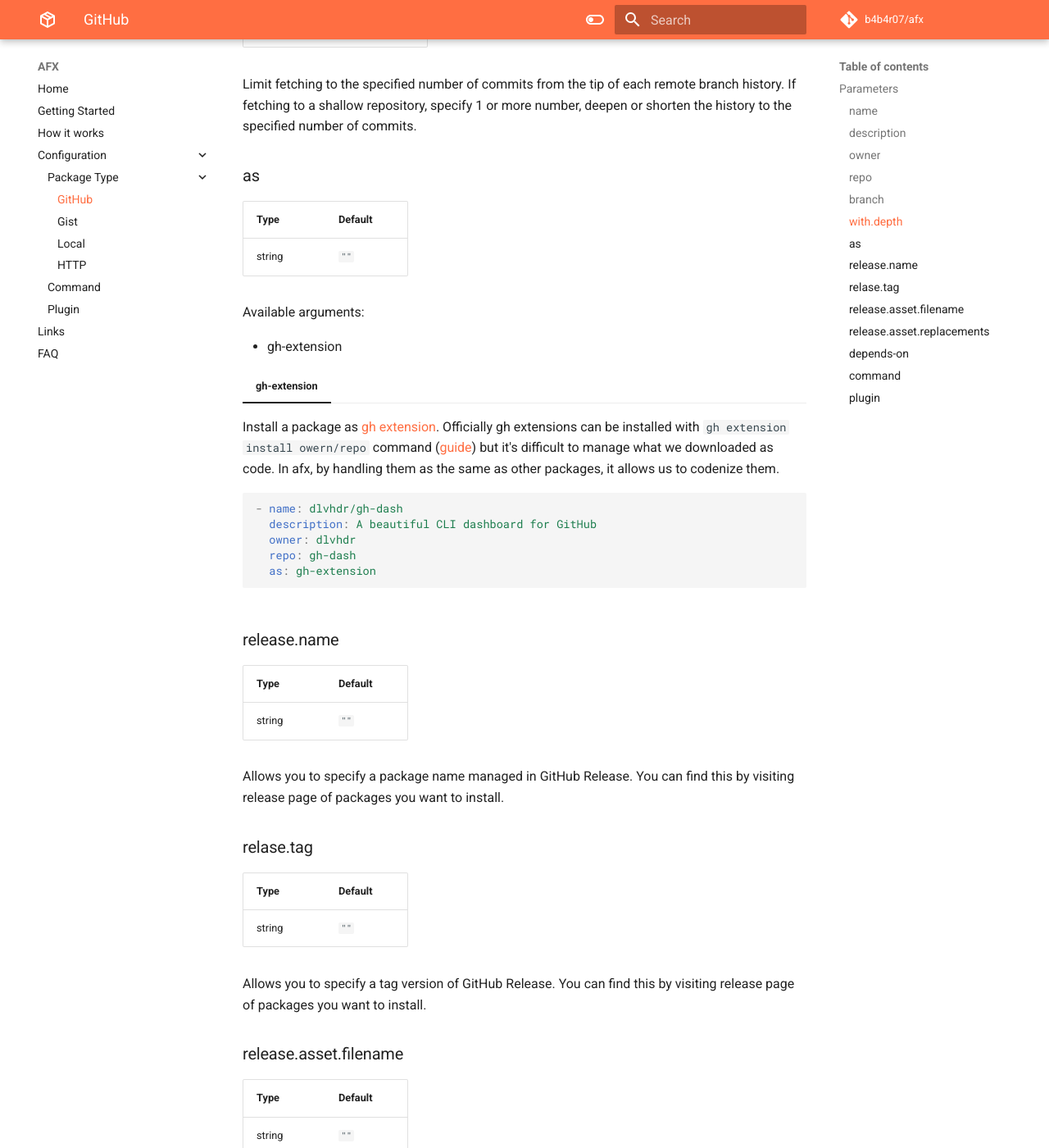
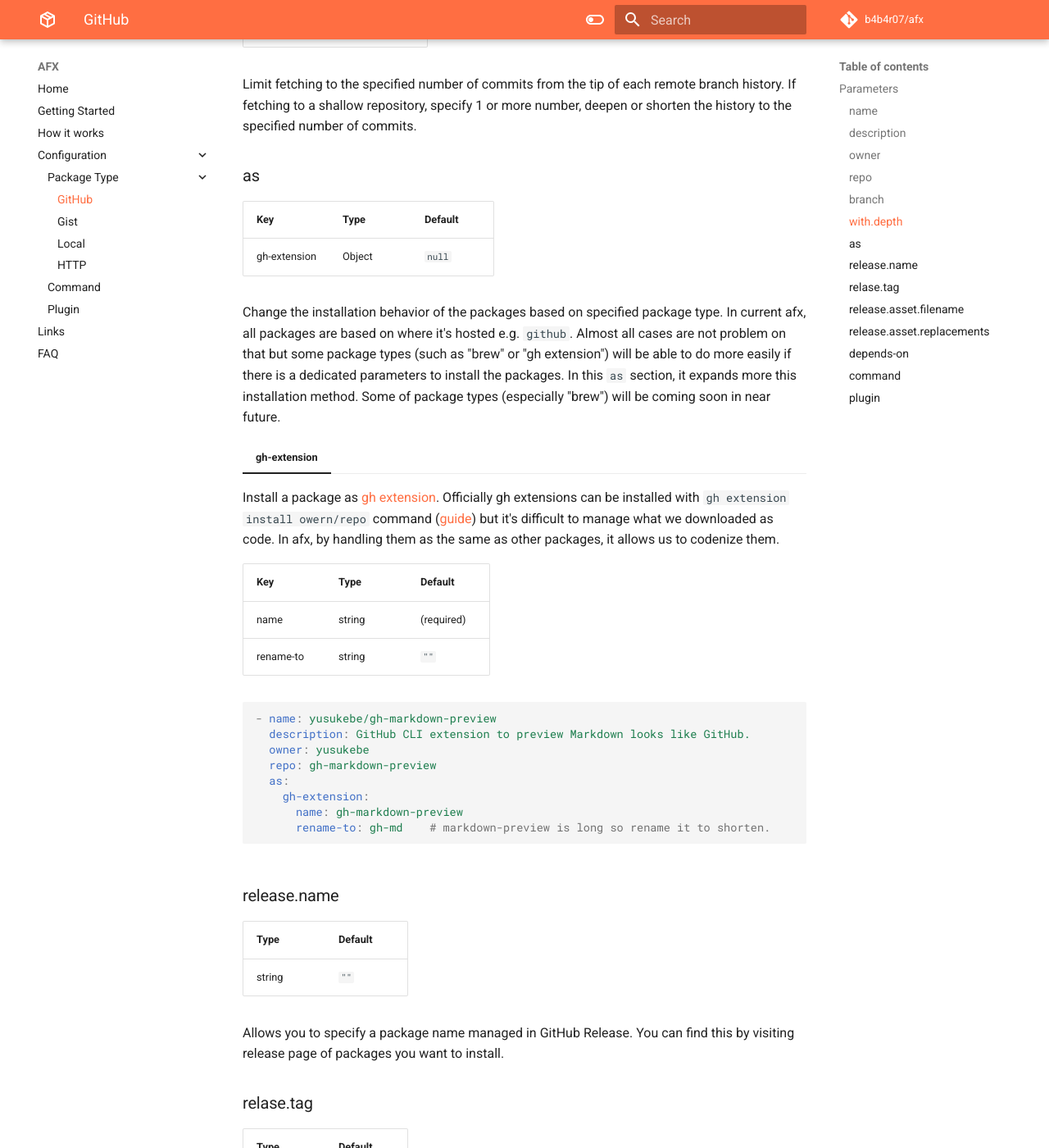
Before and after one commit to babarot/afx, an MkDocs documentation site: the page built from docs/configuration/package/github.md, in a window 1280 px wide and 1400 px high, scrolled down 2035 px. Shown: the whole window at 82% size. Built offline with MkDocs 1.6.1 and Material for MkDocs 9.7.7, drawn with Linux system fonts in a browser that asks for light colours; comment, search, counter and statistics services are not loaded.

Commit message:
Update docs

````diff
--- a/docs/configuration/package/github.md
+++ b/docs/configuration/package/github.md
@@ -89,24 +89,30 @@ Limit fetching to the specified number of commits from the tip of each remote br
 
 ### as
 
-Type | Default
----|---
-string | `""`
+Key | Type | Default
+---|---|---
+gh-extension | Object | `null`
 
-Available arguments:
-
-- gh-extension
+Change the installation behavior of the packages based on specified package type. In current afx, all packages are based on where it's hosted e.g. `github`. Almost all cases are not problem on that but some package types (such as "brew" or "gh extension") will be able to do more easily if there is a dedicated parameters to install the packages. In this `as` section, it expands more this installation method. Some of package types (especially "brew") will be coming soon in near future.
 
 === "gh-extension"
 
     Install a package as [gh extension](https://github.blog/2023-01-13-new-github-cli-extension-tools/). Officially gh extensions can be installed with `gh extension install owern/repo` command ([guide](https://cli.github.com/manual/gh_extension_install)) but it's difficult to manage what we downloaded as code. In afx, by handling them as the same as other packages, it allows us to codenize them.
 
+    Key | Type | Default
+    ---|---|---
+    name | string | (required)
+    rename-to | string | `""`
+
     ```yaml
-    - name: dlvhdr/gh-dash
-      description: A beautiful CLI dashboard for GitHub
-      owner: dlvhdr
-      repo: gh-dash
-      as: gh-extension
+    - name: yusukebe/gh-markdown-preview
+      description: GitHub CLI extension to preview Markdown looks like GitHub.
+      owner: yusukebe
+      repo: gh-markdown-preview
+      as:
+        gh-extension:
+          name: gh-markdown-preview
+          rename-to: gh-md    # markdown-preview is long so rename it to shorten.
     ```
 
 ### release.name
````
